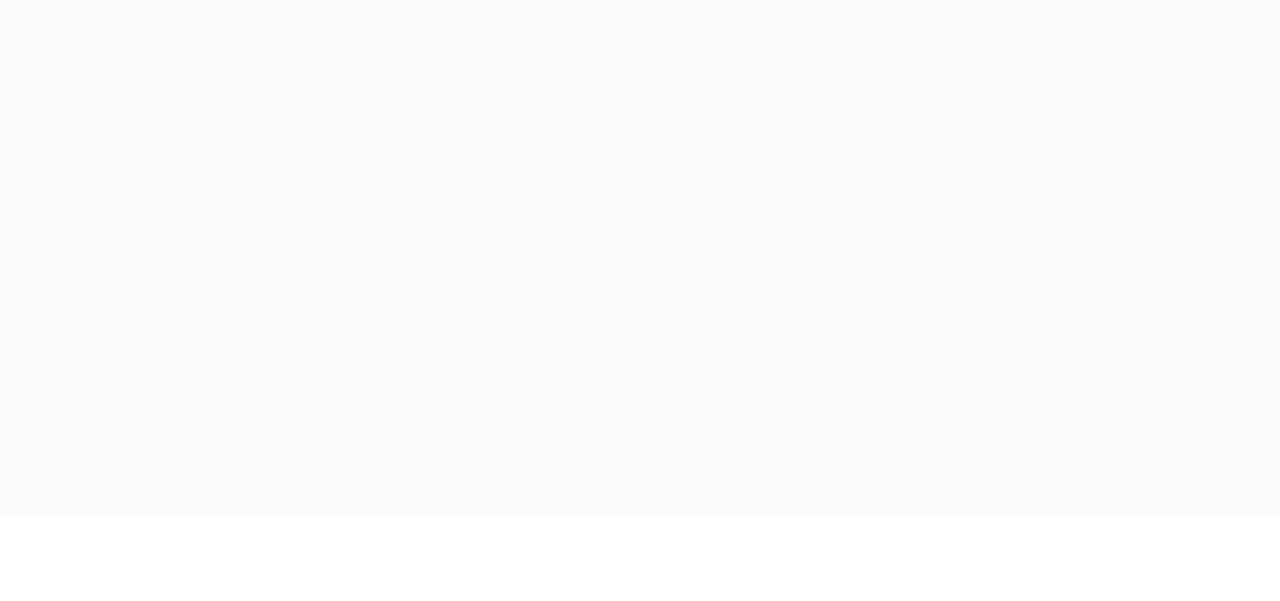
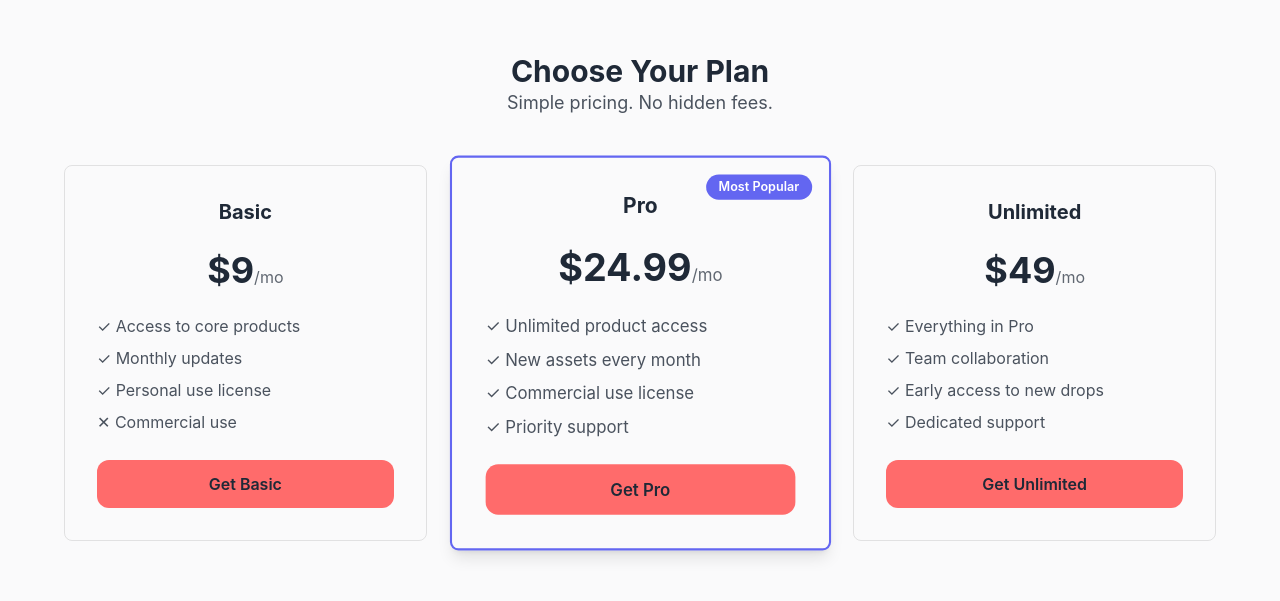
Before and after one commit to ZippyDaFish/creativeSuite-demo, a SvelteKit app: page / in a window 1280 px wide. Shown: the part 1339-1940 px from the top of the page. Built offline with nearby package versions, Linux system fonts and the light colour scheme.

Commit message:
Add packages

```diff
--- a/src/routes/+page.svelte
+++ b/src/routes/+page.svelte
@@ -5,7 +5,7 @@
     <p class="text-lg mb-8">Get unlimited access to all our products for only $24.99/mo.</p>
     <a href="#shop" class="inline-block btn-primary px-8 py-3 rounded-[var(--radius-md)]
             font-semibold transition-all duration-200 ease-out hover:bg-[var(--color-primary-hover)]
-            hover:-translate-y-0.5 hover:shadow-md active:translate-y-0 active:shadow-sm">
+            hover:shadow-md active:shadow-sm">
         Get Started
     </a>
 </section>
@@ -16,8 +16,74 @@
 </section>
 
 <!-- Packages -->
- <section class="w-full min-h-[66vh] p-16 flex flex-col items-center justify-center bg-[var(--color-bg)] text-center space-y-6">
+<section class="w-full min-h-[66vh] p-16 flex flex-col items-center justify-center bg-[var(--color-bg)] text-center space-y-12">
+    <div>
+        <h2 class="text-3xl font-semibold">Choose Your Plan</h2>
+        <p class="text-lg opacity-80">Simple pricing. No hidden fees.</p>
+    </div>
+    <div class="grid grid-cols-1 md:grid-cols-3 gap-8 max-w-6xl w-full">
 
+        <!-- Basic -->
+        <div class="border border-black/10 rounded-[var(--radius-lg)] p-8 flex flex-col space-y-6">
+            <h3 class="text-xl font-semibold">Basic</h3>
+            <p class="text-4xl font-bold">$9<span class="text-base font-normal opacity-70">/mo</span></p>
+
+            <ul class="text-left space-y-2 text-base opacity-80">
+                <li>✓ Access to core products</li>
+                <li>✓ Monthly updates</li>
+                <li>✓ Personal use license</li>
+                <li>✕ Commercial use</li>
+            </ul>
+
+            <a href="#shop"
+                class="mt-auto inline-block btn-primary px-6 py-3 rounded-[var(--radius-md)] font-semibold transition-all duration-200 ease-out
+                    hover:bg-[var(--color-primary-hover)] hover:shadow-md active:shadow-sm">
+                Get Basic
+            </a>
+        </div>
+
+        <!-- Pro (Featured) -->
+        <div class="border-2 border-[var(--color-primary)] rounded-[var(--radius-lg)] p-8 flex flex-col space-y-6 relative scale-105 shadow-lg">
+            <span class="absolute top-4 right-4 text-xs font-semibold px-3 py-1 rounded-full bg-[var(--color-primary)] text-white">
+                Most Popular
+            </span>
+
+            <h3 class="text-xl font-semibold">Pro</h3>
+            <p class="text-4xl font-bold">$24.99<span class="text-base font-normal opacity-70">/mo</span></p>
+
+            <ul class="text-left space-y-2 text-base opacity-80">
+                <li>✓ Unlimited product access</li>
+                <li>✓ New assets every month</li>
+                <li>✓ Commercial use license</li>
+                <li>✓ Priority support</li>
+            </ul>
+
+            <a href="#shop"
+                class="mt-auto inline-block btn-primary px-6 py-3 rounded-[var(--radius-md)] font-semibold transition-all duration-200 ease-out
+                    hover:bg-[var(--color-primary-hover)] hover:shadow-md active:shadow-sm">
+                Get Pro
+            </a>
+        </div>
+
+        <!-- Unlimited -->
+        <div class="border border-black/10 rounded-[var(--radius-lg)] p-8 flex flex-col space-y-6">
+            <h3 class="text-xl font-semibold">Unlimited</h3>
+            <p class="text-4xl font-bold">$49<span class="text-base font-normal opacity-70">/mo</span></p>
+
+            <ul class="text-left space-y-2 text-base opacity-80">
+                <li>✓ Everything in Pro</li>
+                <li>✓ Team collaboration</li>
+                <li>✓ Early access to new drops</li>
+                <li>✓ Dedicated support</li>
+            </ul>
+
+            <a href="#shop"
+                class="mt-auto inline-block btn-primary px-6 py-3 rounded-[var(--radius-md)] font-semibold transition-all duration-200 ease-out
+                    hover:bg-[var(--color-primary-hover)] hover:shadow-md active:shadow-sm">
+                Get Unlimited
+            </a>
+        </div>
+    </div>
 </section>
 
 <!-- Capabilities -->
@@ -48,7 +114,7 @@
     </ul>
     <a href="#shop" class="inline-block btn-primary px-8 py-3 rounded-[var(--radius-md)]
             font-semibold transition-all duration-200 ease-out hover:bg-[var(--color-primary-hover)]
-            hover:-translate-y-0.5 hover:shadow-md active:translate-y-0 active:shadow-sm">
+            hover:shadow-md active:shadow-sm">
         Start Your Subscription
     </a>
 
```
